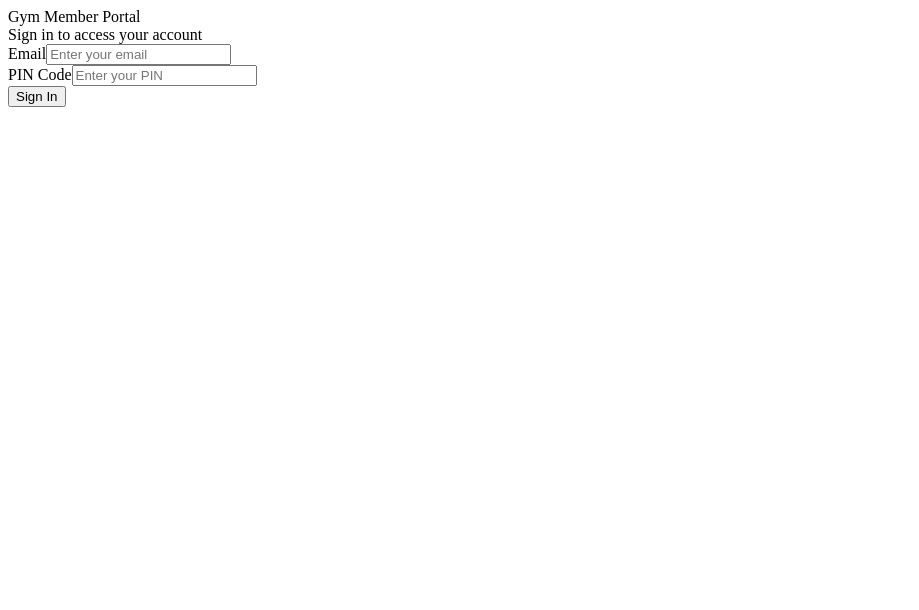
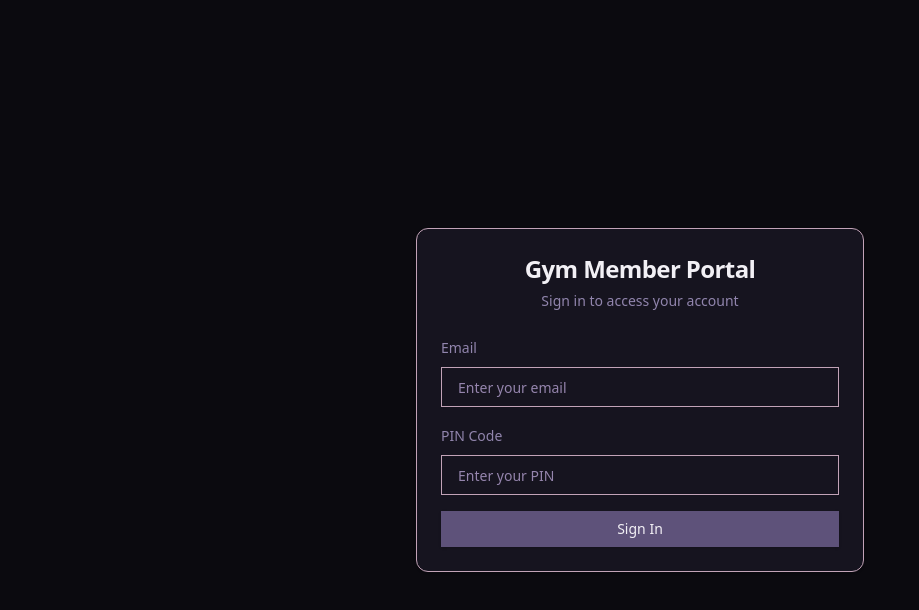
Before and after one commit to wilmxre/gym-stats, a React (Vite) app: page / in a window 1280 px wide. Shown: the top 610 px of the page, without its empty margins (0-919 px from the left). Built offline with nearby package versions, Linux system fonts and the light colour scheme.

Commit message:
Fix unrecognized style definitions

```diff
--- a/index.css
+++ b/index.css
@@ -1,4 +1,6 @@
-@import 'tailwindcss';
+@tailwind base;
+@tailwind components;
+@tailwind utilities;
 
 @layer base {
   :root {
--- a/src/components/ui/input.tsx
+++ b/src/components/ui/input.tsx
@@ -10,7 +10,7 @@ export const Input = React.forwardRef<
     <input
       type={type}
       className={cn(
-        'flex h-10 w-full rounded-md border border-secondary-300 !bg-background-400 px-4 py-1 text-base text-text-50 shadow-sm transition-colors file:border-0 file:bg-transparent file:text-sm file:font-medium file:text-text-50 placeholder:text-text-400 focus-visible:outline-none focus-visible:ring-1 focus-visible:ring-accent-500 disabled:cursor-not-allowed disabled:opacity-50 md:text-sm',
+        'flex h-10 w-full rounded-md border border-secondary-300 bg-background-900 px-4 py-1 text-base text-text-50 shadow-sm transition-colors file:border-0 file:bg-transparent file:text-sm file:font-medium file:text-text-50 placeholder:text-text-400 focus-visible:outline-none focus-visible:ring-1 focus-visible:ring-accent-500 disabled:cursor-not-allowed disabled:opacity-50 md:text-sm',
         className
       )}
       ref={ref}
--- a/src/index.tsx
+++ b/src/index.tsx
@@ -1,4 +1,5 @@
 import App from '@/components/App'
+import 'index.css'
 import { createRoot } from 'react-dom/client'
 import 'tailwindcss/tailwind.css'
 
```
Also changed, not shown: 1 other file (tests, documents, lock files or other folders).
